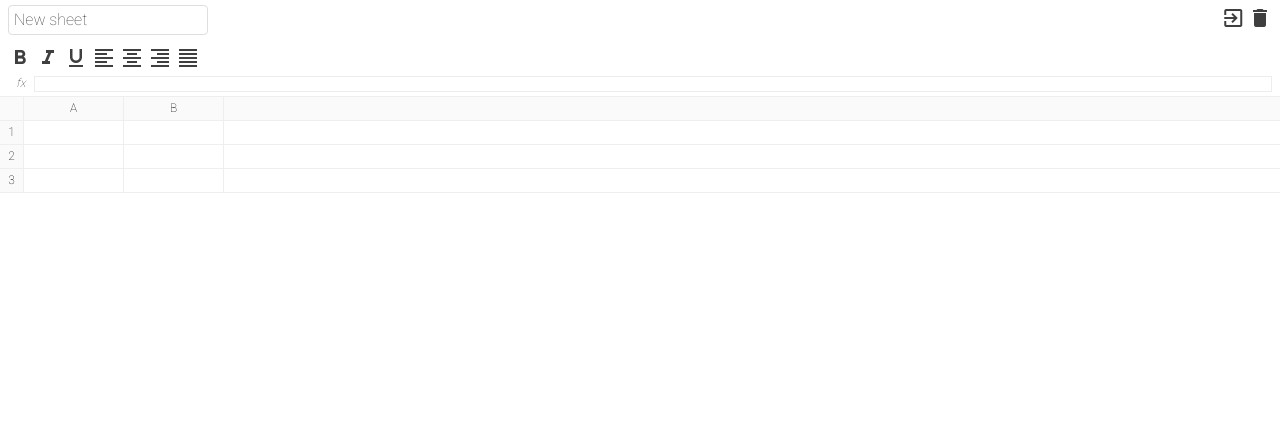
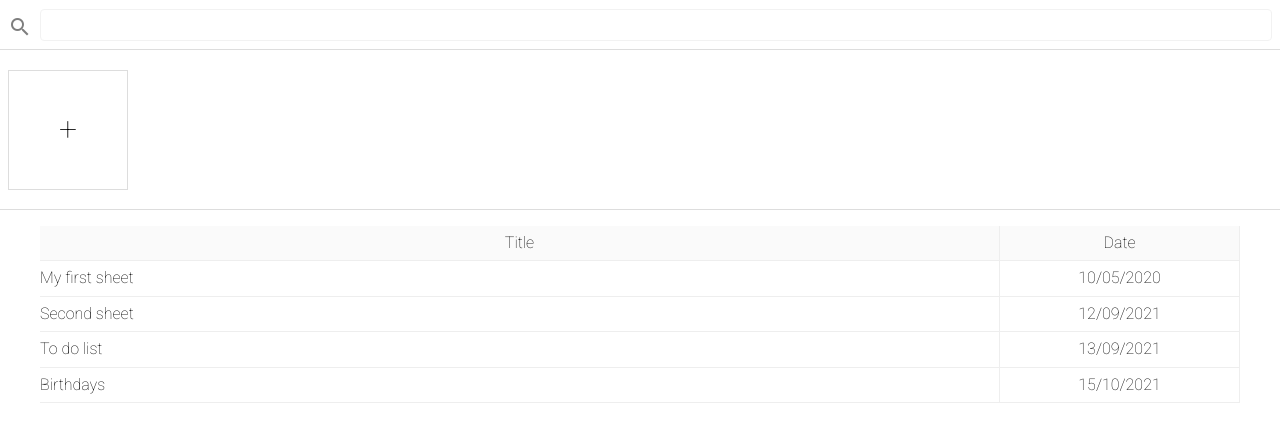
Before and after one commit to Alhxor/excel-web-app, a website built with webpack: page src/index.html in a window 1280 px wide. Built offline with nearby package versions, Linux system fonts and the light colour scheme.

Commit message:
add dashboard styles

```diff
--- a/src/index.html
+++ b/src/index.html
@@ -10,65 +10,36 @@
 <body>
 
     <div id="app" class="container">
-        <div class="excel">
-            <div class="excel__header header">
-                <div class="header__title" contenteditable="true">New sheet</div>
-                <div class="header__buttons">
-                    <div class="header__button">
-                        <i class="material-icons">exit_to_app</i>
-                    </div>
-                    <div class="header__button">
-                        <i class="material-icons">delete</i>
-                    </div>
+        <div class="dashboard">
+            <div class="dashboard__search search">
+                <div class="search__button">
+                    <i class="material-icons">search</i>
                 </div>
+                <input type="text" class="search__input">
             </div>
-            <div class="excel__toolbar toolbar">
-                <div class="toolbar__button">
-                    <i class="material-icons">format_bold</i>
+            <div class="dashboard__recent recent">
+                <div class="recent__sheet recent__sheet--add">+</div>
+            </div>
+            <div class="dashboard__sheets sheets">
+                <div class="sheets__row sheets__row">
+                    <div class="sheets__col sheets__col--head">Title</div>
+                    <div class="sheets__col sheets__col--head">Date</div>
                 </div>
-                <div class="toolbar__button">
-                    <i class="material-icons">format_italic</i>
+                <div class="sheets__row">
+                    <div class="sheets__col">My first sheet</div>
+                    <div class="sheets__col">10/05/2020</div>
                 </div>
-                <div class="toolbar__button">
-                    <i class="material-icons">format_underline</i>
+                <div class="sheets__row">
+                    <div class="sheets__col">Second sheet</div>
+                    <div class="sheets__col">12/09/2021</div>
                 </div>
-                <div class="toolbar__button">
-                    <i class="material-icons">format_align_left</i>
+                <div class="sheets__row">
+                    <div class="sheets__col">To do list</div>
+                    <div class="sheets__col">13/09/2021</div>
                 </div>
-                <div class="toolbar__button">
-                    <i class="material-icons">format_align_center</i>
-                </div>
-                <div class="toolbar__button">
-                    <i class="material-icons">format_align_right</i>
-                </div>
-                <div class="toolbar__button">
-                    <i class="material-icons">format_align_justify</i>
-                </div>
-            </div>
-            <div class="excel__formula formula">
-                <div class="formula__fx">fx</div>
-                <div class="formula__input" contenteditable="true"></div>
-            </div>
-            <div class="excel__table table">
-                <div class="table__row">
-                    <div class="table__col table__col--head"></div>
-                    <div class="table__col table__col--head">A</div>
-                    <div class="table__col table__col--head">B</div>
-                </div>
-                <div class="table__row">
-                    <div class="table__col">1</div>
-                    <div class="table__col"></div>
-                    <div class="table__col"></div>
-                </div>
-                <div class="table__row">
-                    <div class="table__col">2</div>
-                    <div class="table__col"></div>
-                    <div class="table__col"></div>
-                </div>
-                <div class="table__row">
-                    <div class="table__col">3</div>
-                    <div class="table__col"></div>
-                    <div class="table__col"></div>
+                <div class="sheets__row">
+                    <div class="sheets__col">Birthdays</div>
+                    <div class="sheets__col">15/10/2021</div>
                 </div>
             </div>
         </div>
--- a/src/scss/_variables.scss
+++ b/src/scss/_variables.scss
@@ -1,3 +1,6 @@
 $header-height: 40px;
 $toolbar-height: 32px;
 $formula-height: 24px;
+
+$search-height: 50px;
+$recent-height: 160px;
--- a/src/scss/index.scss
+++ b/src/scss/index.scss
@@ -5,6 +5,10 @@
 @import "toolbar.scss";
 @import "formula.scss";
 @import "table.scss";
+
+@import "search.scss";
+@import "recent.scss";
+@import "sheets.scss";
 
 * {
     margin: 0;
@@ -17,7 +21,7 @@ body {
     font-family: "Roboto", sans-serif;
 }
 
-.excel {
+.excel, .dashboard {
     position: relative;
     height: 100vh;
 }
--- /dev/null
+++ b/src/scss/recent.scss
@@ -0,0 +1,31 @@
+@import "mixins.scss";
+@import "variables.scss";
+
+.dashboard__recent {
+    position: absolute;
+    top: $search-height;
+    left: 0;
+    right: 0;
+}
+
+.recent {
+    display: flex;
+    align-items: center;
+    height: $recent-height;
+
+    border-bottom: 1px solid #ddd;
+
+    padding: .25rem .5rem;
+
+    &__sheet {
+        display: flex;
+        justify-content: center;
+        align-items: center;
+        width: 120px;
+        height: 120px;
+
+        border: 1px solid #ddd;
+
+        font-size: 32px;
+    }
+}
--- /dev/null
+++ b/src/scss/search.scss
@@ -0,0 +1,31 @@
+@import "mixins.scss";
+@import "variables.scss";
+
+.search {
+    display: flex;
+    align-items: center;
+    height: $search-height;
+
+    padding: .25rem .5rem;
+
+    border-bottom: 1px solid #ddd;
+
+    &__button {
+        @include button;
+        opacity: .5;
+        margin-right: .5rem;
+    }
+
+    &__input {
+        border: none;
+        height: 32px;
+        flex-grow: 1;
+        padding: 2px 4px;
+
+        border-radius: 4px;
+        border: 1px solid #eee;
+
+        font-size: 24px;
+        opacity: .75;
+    }
+}
--- /dev/null
+++ b/src/scss/sheets.scss
@@ -0,0 +1,51 @@
+@import "mixins.scss";
+@import "variables.scss";
+
+.dashboard__sheets {
+    position: absolute;
+    top: $search-height + $recent-height;
+    left: 0;
+    right: 0;
+    bottom: 0;
+}
+
+.sheets {
+    display: flex;
+    flex-direction: column;
+    align-items: center;
+
+    padding: 1rem .5rem;
+    font-size: 16px;
+
+    &__row {
+        display: flex;
+        justify-content: space-between;
+        align-items: center;
+        width: 100%;
+
+        padding: 0 2rem;
+    }
+
+    &__col {
+        display: flex;
+        align-items: center;
+        width: 240px;
+
+        padding: .5rem 0;
+        border-bottom: 1px solid #eee;
+        border-right: 1px solid #eee;
+
+        &:first-child {
+            flex-grow: 1;
+        }
+
+        &:not(:first-child) {
+            justify-content: center;
+        }
+
+        &--head {
+            justify-content: center;
+        background-color: #fafafa;
+        }
+    }
+}
```
Also changed, not shown: src/sheet.html (added, +62 -0 lines).
